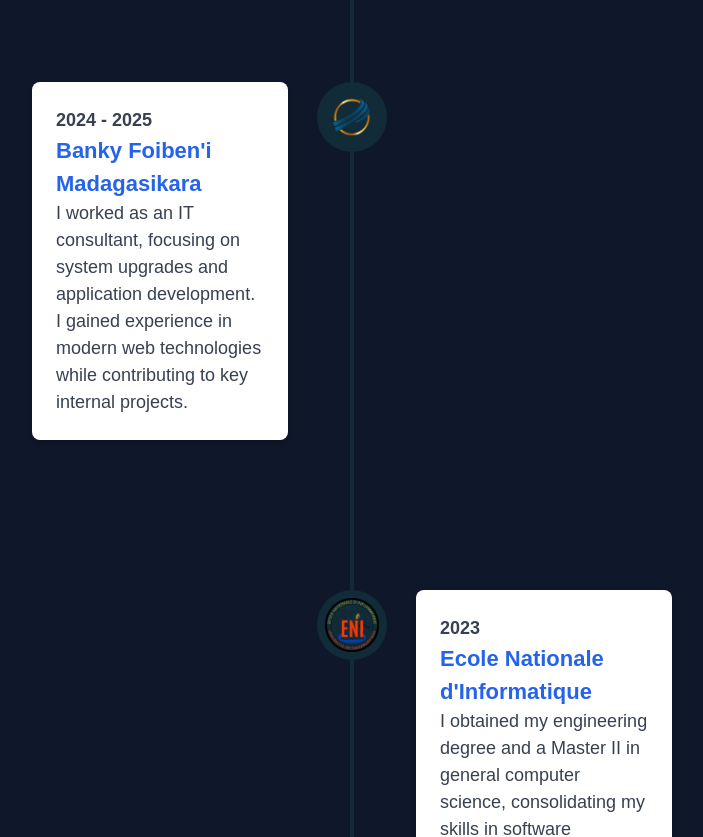
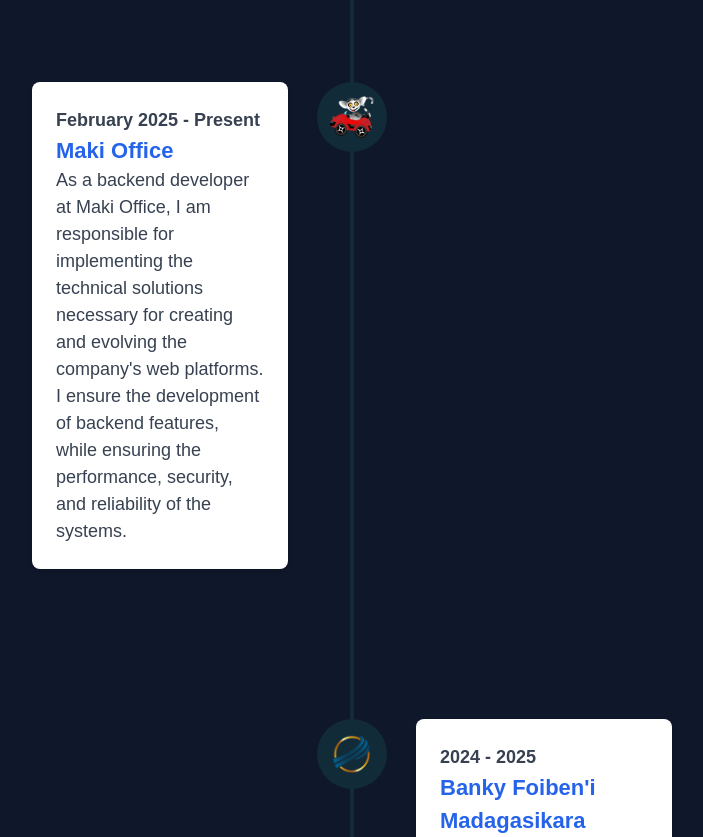
Before and after one commit to Mukkun007/PORTFOLIO-LOVA, a Next.js app: page / in a window 1280 px wide. Shown: the part 1320-2157 px from the top of the page, without its empty margins (288-991 px from the left). Built offline with nearby package versions, Linux system fonts and the light colour scheme.

Commit message:
add maki office

```diff
--- a/public/locales/en.json
+++ b/public/locales/en.json
@@ -59,7 +59,9 @@
     "position4": "I graduated with a degree in computer science, marking a milestone in my academic and professional career.",
     "date3": "2021",
     "etablissement": "Ministry of National Education of Madagasikara",
-    "position5": "During my 3-month internship, I gained first-hand experience of development, applying my skills to real-life projects."
+    "position5": "During my 3-month internship, I gained first-hand experience of development, applying my skills to real-life projects.",
+    "dateMaki": "February 2025 - Present",
+    "positionMaki": "As a backend developer at Maki Office, I am responsible for implementing the technical solutions necessary for creating and evolving the company's web platforms. I ensure  the development of backend features, while ensuring the performance, security, and reliability of the systems."
   },
   "project": {
     "notable": "Projects",
--- a/public/locales/fr.json
+++ b/public/locales/fr.json
@@ -59,7 +59,9 @@
     "position4": "J’ai obtenu ma licence en informatique, marquant une étape clé dans mon parcours académique et professionnel.",
     "date3": "2021",
     "etablissement": "Ministère de l'Education Nationale de Madagasikara",
-    "position5": "Pendant 3 mois de stage, j’ai acquis une première expérience concrète en développement, appliquant mes compétences à des projets réels."
+    "position5": "Pendant 3 mois de stage, j’ai acquis une première expérience concrète en développement, appliquant mes compétences à des projets réels.",
+    "dateMaki": "Fevrier 2025 - Présent",
+    "positionMaki": "En tant que développeur backend chez Maki Office, je suis responsable de la mise en place des solutions techniques nécessaires à la création et à l’évolution des plateformes web de l’entreprise. J’assure le développement des fonctionnalités côté backend, tout en veillant à la performance, à la sécurité et à la fiabilité des systèmes."
   },
   "project": {
     "notable": "Projets",
--- a/src/components/Experience.tsx
+++ b/src/components/Experience.tsx
@@ -7,6 +7,18 @@
   const t = useTranslations();
 
   const experiences = [
+    {
+      date: t("experience.dateMaki"),
+      establishment: "Maki Office",
+      position: t("experience.positionMaki"),
+      icon: (
+        <img
+          src="/images/maki.png"
+          alt="maki Logo"
+          className="w-[32px] h-[30px] sm:w-[37px] sm:h-[35px] md:w-[40px] md:h-[38px] lg:w-[44px] lg:h-[42px]"
+        />
+      ),
+    },
     {
       date: t("experience.date1"),
       establishment: "Banky Foiben'i Madagasikara",
```
Also changed, not shown: public/images/maki.png (added).
